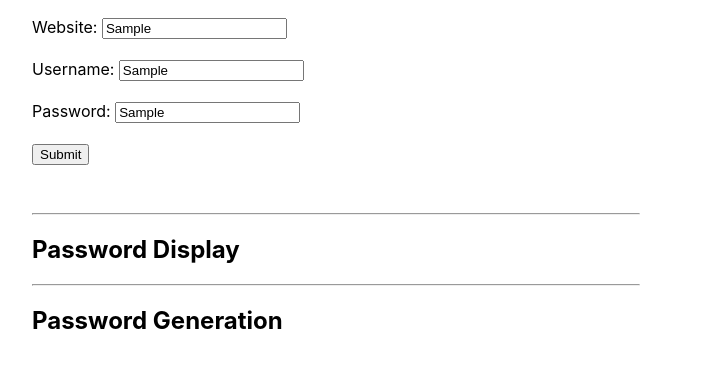
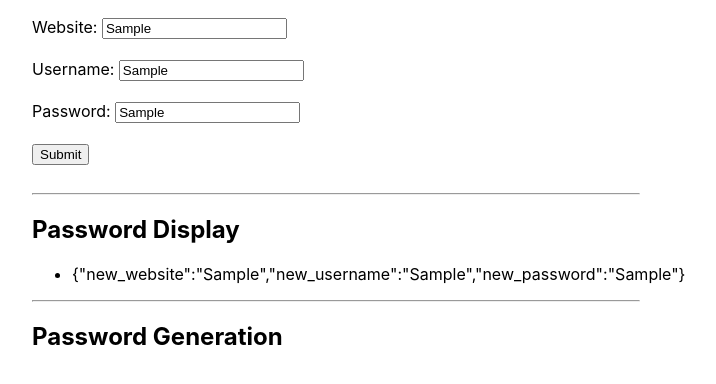
Before and after one commit to ribrahprojects/RyePass, an Electron app: page RyePass/src/index.html in a window 1000 px wide. Both pictures are taken after typing "Sample", "Sample", "Sample" into the empty fields and a click on the button "Submit". Shown: the part 146-530 px from the top of the page, without its empty margins (164-880 px from the left). Drawn offline with Linux system fonts and the light colour scheme; no server answers.

Commit message:
added a JSON database

```diff
--- a/RyePass/package.json
+++ b/RyePass/package.json
@@ -45,7 +45,8 @@
     }
   },
   "dependencies": {
-    "electron-squirrel-startup": "^1.0.0"
+    "electron-squirrel-startup": "^1.0.0",
+    "simple-json-db": "^1.2.3"
   },
   "devDependencies": {
     "@electron-forge/cli": "^6.0.0-beta.54",
--- a/RyePass/passwords/mynewfile1.json
+++ b/RyePass/passwords/mynewfile1.json
@@ -1 +1 @@
-{"jsonwebsite":"test website","jsonusername":"test username","jsonpassword":"test password"}
+{"new_website":"test website3","new_username":"test username3","new_password":"test password 3"}
--- a/RyePass/src/index.html
+++ b/RyePass/src/index.html
@@ -18,12 +18,11 @@
       <input type="text" id="password" name="password"><br><br>
       <input type="button" id="submitPass" value="Submit" onclick="passwordEntered()"><br><br>
     </form>
-    <div id="passwordList"></div><br>
 
     <hr>
 
     <h2>Password Display</h2>
-    <ul id = "list">
+    <ul id = "passwordlist">
 
     </ul>
 
--- a/RyePass/src/index.js
+++ b/RyePass/src/index.js
@@ -70,9 +70,9 @@ function testCreateFile(website, username, password){
   var fs = require('fs');
 
   var entry = {
-    jsonwebsite: website,
-    jsonusername: username,
-    jsonpassword: password
+    new_website: website,
+    new_username: username,
+    new_password: password
   }
 
   var data = JSON.stringify(entry);
@@ -86,6 +86,11 @@ function testCreateFile(website, username, password){
       alert('Saved!');
     }
   });
+  document.getElementById('passwordlist').innerHTML += ('<li>'+data+'</li>');
+  //alert("end of testCreateFile");
 
-  //alert("end of testCreateFile");
+  var JSONdb = require('simple-json-db');
+  var db = new JSONdb('./passwords/passwords.json');
+  db.set('1', entry);
+
 }
```
Also changed, not shown: RyePass/passwords/passwords.json (added, +7 -0 lines), 1 other file.
